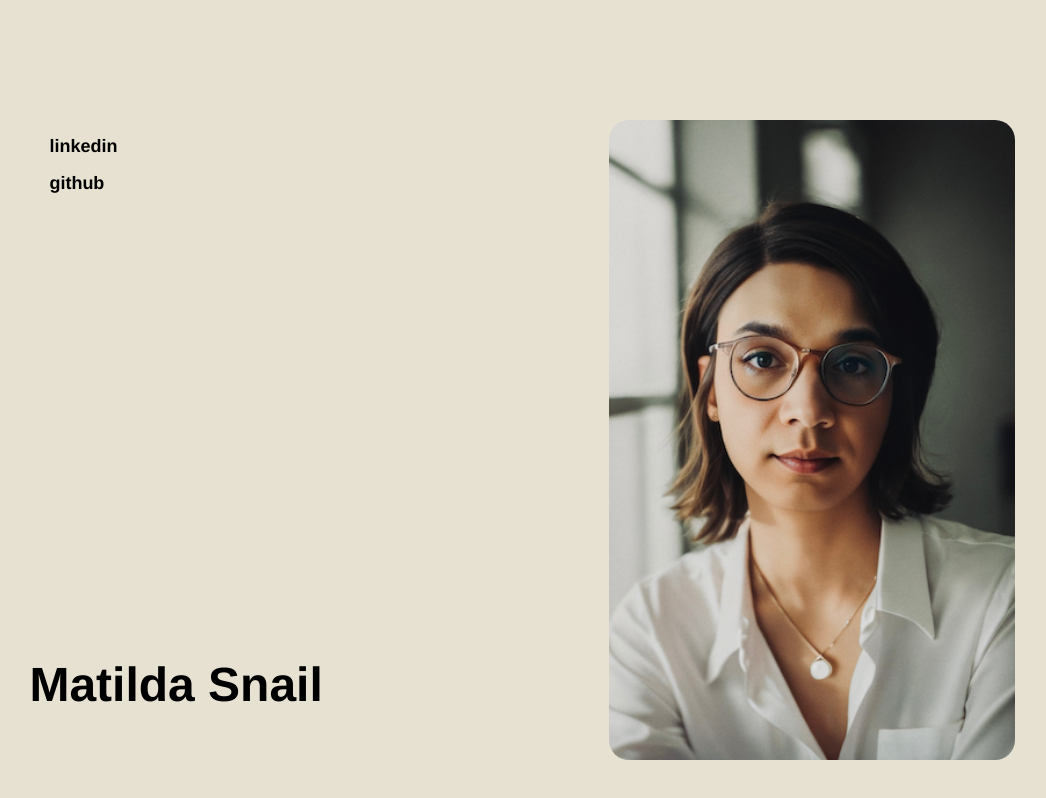
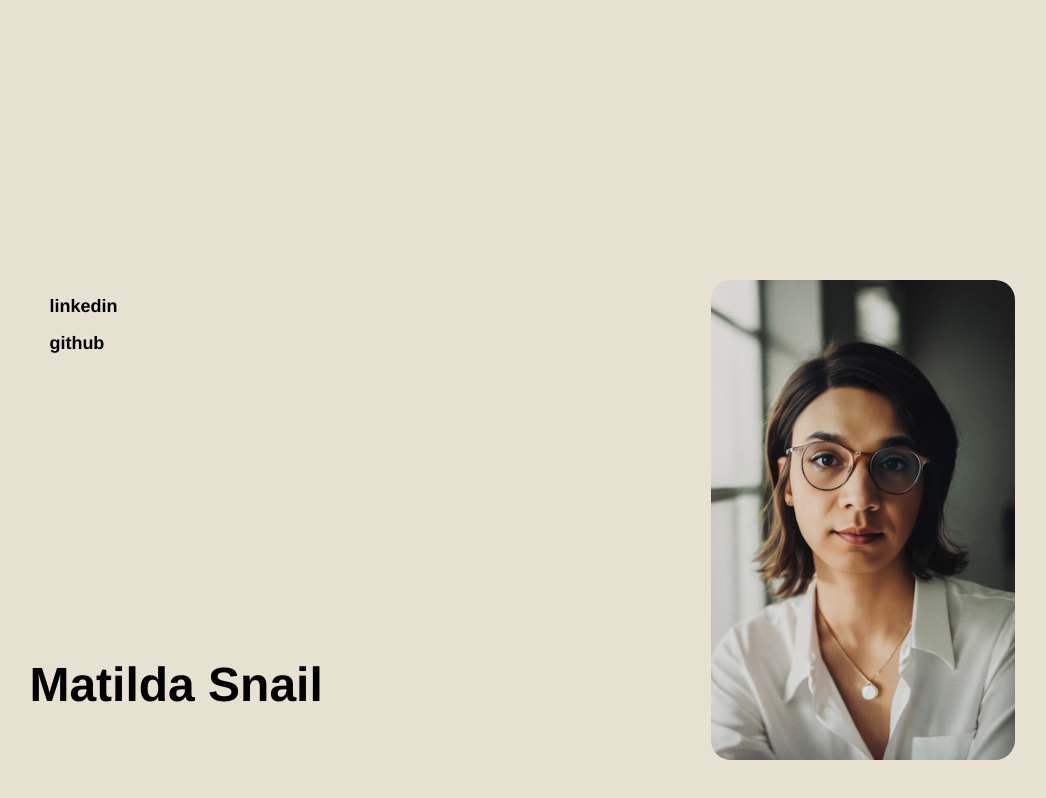
Before and after one commit to JulySnail/snail.id, an Angular app: page / in a window 1280 px wide. Shown: the whole page, without its empty margins (73-1119 px from the left). Built offline with nearby package versions, Linux system fonts and the light colour scheme.

Commit message:
Fix size of main pic

```diff
--- a/src/app/app.component.css
+++ b/src/app/app.component.css
@@ -42,7 +42,7 @@
 
   .menu {
     position: absolute;
-    top: 15%;
+    top: 35%;
     left: 8%;
   }
 
@@ -65,7 +65,7 @@
   }
 
   .image {
-    height: 80%;
+    height: 60%;
     border-radius: 20px;
     position: absolute;
     bottom: 5%;
@@ -85,6 +85,10 @@
 
   @media (max-width: 767px) {
     .content {
-      display: none; /* Hide the element on mobile */
+      display: none;
+    }
+
+    .menu {
+      top: 10%;
     }
   }
```
